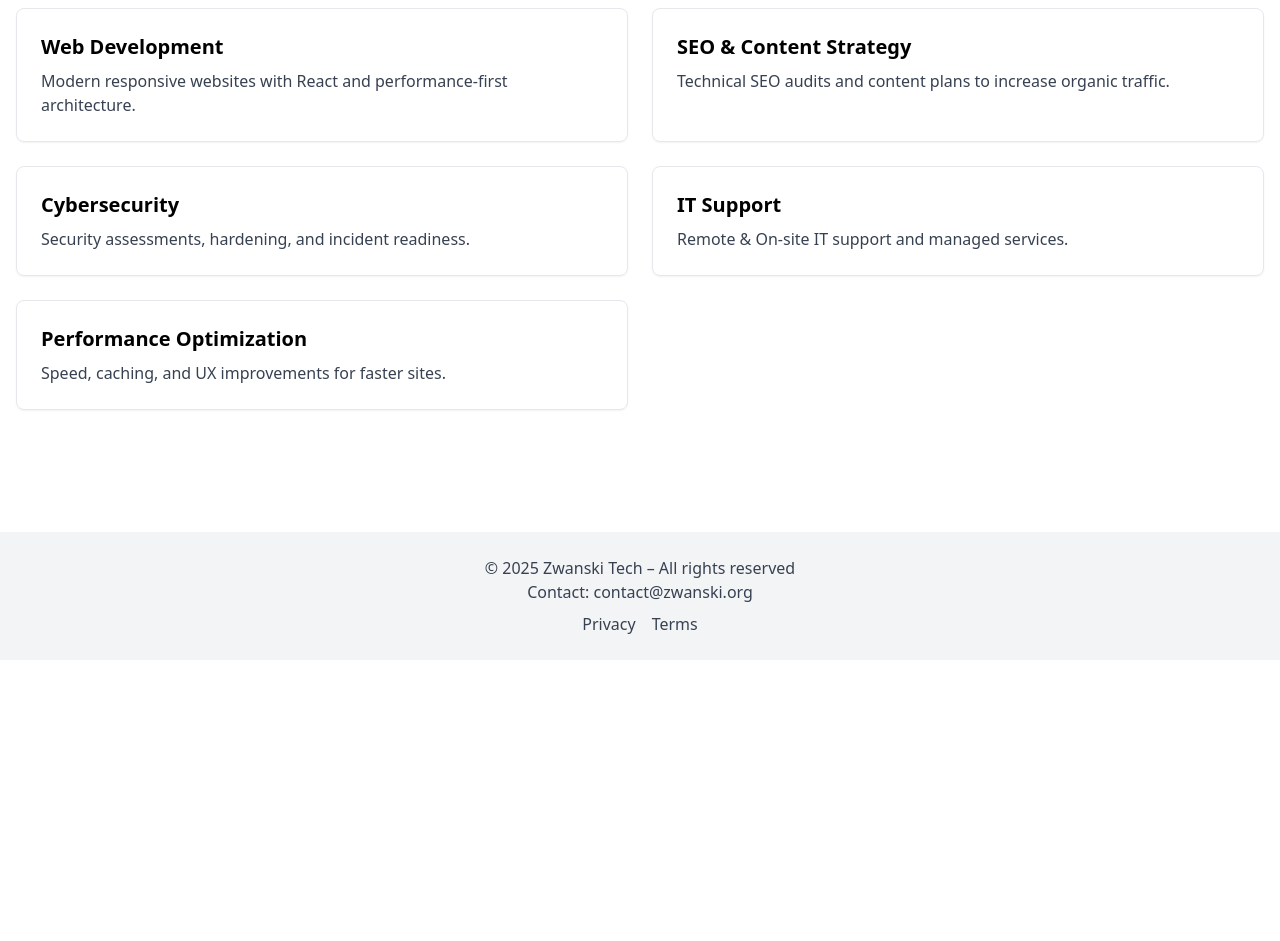
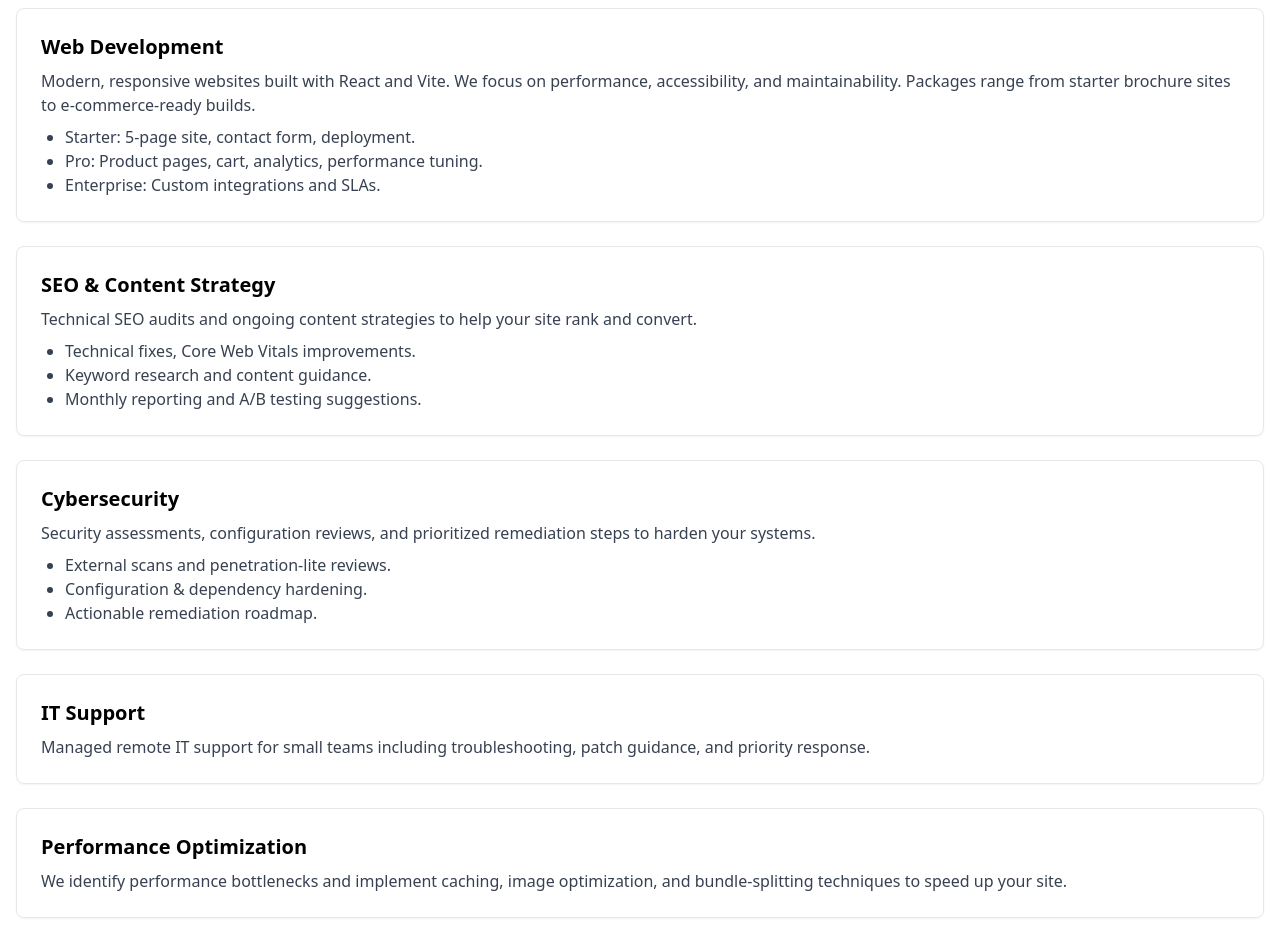
Before and after one commit to zwanski2019/zwanski-store, a React (Vite) app: page /services in a window 1280 px wide. Shown: the part 140-1081 px from the top of the page. Before the commit the page ends 800 px from the top, so only its background shows below. Built offline with nearby package versions, Linux system fonts and the light colour scheme.

Commit message:
chore: expand pages with full static content; make checkout PayPal-only (static)

```diff
--- a/src/pages/Contact.tsx
+++ b/src/pages/Contact.tsx
@@ -8,8 +8,16 @@ export default function Contact(){
 
   const submit = (e:React.FormEvent)=>{
     e.preventDefault()
-    // Client-side only: pretend to send and show confirmation
-    setSent(true)
+    // Client-side only: store message locally (demo) and show confirmation
+    try{
+      const existing = JSON.parse(localStorage.getItem('zwanski_messages_v1') || '[]')
+      existing.push({ name, email, message, date: new Date().toISOString() })
+      localStorage.setItem('zwanski_messages_v1', JSON.stringify(existing))
+      setSent(true)
+      setName(''); setEmail(''); setMessage('')
+    }catch(e){
+      alert('Unable to save message locally in this browser.')
+    }
   }
 
   return (
--- a/src/pages/CookiesPolicy.tsx
+++ b/src/pages/CookiesPolicy.tsx
@@ -4,7 +4,14 @@ export default function CookiesPolicy(){
   return (
     <div>
       <h1 className='text-3xl font-bold mb-4'>Cookies Policy</h1>
-      <p className='text-gray-700'>This site uses essential cookies for functionality. No tracking cookies are used by default. LocalStorage is used to persist cart data.</p>
+      <p className='text-gray-700'>This demo uses browser LocalStorage to persist the shopping cart and demo messages. The site does not set tracking cookies by default.</p>
+
+      <section className='mt-4'>
+        <h3 className='font-semibold'>Essential Storage</h3>
+        <p className='text-gray-700 mt-2'>LocalStorage entries used by this site include cart contents (`zwanski_cart_v1`) and demo messages (`zwanski_messages_v1`). These are stored only in the user's browser and are not transmitted to servers by the demo application.</p>
+      </section>
+
+      <p className='text-sm text-gray-600 mt-6'>For production, implement appropriate cookie consent and a cookie policy that reflects your analytics, ads, or third-party services.</p>
     </div>
   )
 }
--- a/src/pages/Privacy.tsx
+++ b/src/pages/Privacy.tsx
@@ -2,8 +2,28 @@ import React from 'react'
 export default function Privacy(){
   return (
     <div>
-      <h1 className='text-2xl font-bold mb-4'>Privacy Policy</h1>
-      <p>This privacy policy is a starting template. Modify it to reflect how you collect, store and process user data. Do not publish without legal review for your jurisdiction.</p>
+      <h1 className='text-3xl font-bold mb-4'>Privacy Policy</h1>
+      <p className='text-gray-700'>Effective date: December 3, 2025</p>
+
+      <section className='mt-4'>
+        <h2 className='font-semibold'>Overview</h2>
+        <p className='text-gray-700 mt-2'>Zwanski Tech operates this website and respects your privacy. This site is a demonstration static storefront and stores limited data in your browser LocalStorage (for example cart contents and demo contact messages). We do not collect personal information server-side in this demo application.</p>
+      </section>
+
+      <section className='mt-4'>
+        <h3 className='font-semibold'>Data stored in this demo</h3>
+        <ul className='list-disc ml-6 text-gray-700 mt-2'>
+          <li>Cart contents (LocalStorage) to persist shopping state between visits.</li>
+          <li>Optional demo contact messages stored locally in your browser.</li>
+        </ul>
+      </section>
+
+      <section className='mt-4'>
+        <h3 className='font-semibold'>Third-party services</h3>
+        <p className='text-gray-700 mt-2'>The demo includes the PayPal client SDK for browser-based checkout. When using real services, review their privacy policies. This static demo does not send data to third-party servers by default.</p>
+      </section>
+
+      <p className='text-sm text-gray-600 mt-6'>This privacy statement is for demonstration only. For production use, create a privacy policy appropriate to your legal obligations.</p>
     </div>
   )
 }
--- a/src/pages/RefundPolicy.tsx
+++ b/src/pages/RefundPolicy.tsx
@@ -4,7 +4,23 @@ export default function RefundPolicy(){
   return (
     <div>
       <h1 className='text-3xl font-bold mb-4'>Refund Policy</h1>
-      <p className='text-gray-700'>Refunds are provided on a case-by-case basis. Digital services and licenses are generally non-refundable once delivered. Contact support for requests.</p>
+      <p className='text-gray-700'>Effective date: December 3, 2025</p>
+
+      <section className='mt-4'>
+        <h3 className='font-semibold'>Digital Products & Services</h3>
+        <p className='text-gray-700 mt-2'>Digital goods, services, and delivered work are generally non-refundable once delivered. If you believe you have a valid reason for a refund (e.g., duplicated charge or failure to deliver), contact support.</p>
+      </section>
+
+      <section className='mt-4'>
+        <h3 className='font-semibold'>How to Request a Refund</h3>
+        <ol className='list-decimal ml-6 text-gray-700 mt-2'>
+          <li>Contact <a href='mailto:contact@zwanski.org' className='text-indigo-600'>contact@zwanski.org</a> with your order details.</li>
+          <li>We will acknowledge within 5 business days and review the request.</li>
+          <li>If approved, refunds will be processed via the original payment method.</li>
+        </ol>
+      </section>
+
+      <p className='text-sm text-gray-600 mt-6'>This policy is a template. For production commerce, adopt a refund policy that complies with local consumer protection laws.</p>
     </div>
   )
 }
--- a/src/pages/Services.tsx
+++ b/src/pages/Services.tsx
@@ -12,13 +12,51 @@ export default function Services(){
   return (
     <div>
       <h1 className='text-3xl font-bold mb-4'>Services</h1>
-      <div className='grid sm:grid-cols-2 gap-6'>
-        {SERVICES.map(s=> (
-          <div key={s.id} className='p-6 border rounded-lg shadow-sm'>
-            <h3 className='font-semibold text-xl'>{s.title}</h3>
-            <p className='mt-2 text-gray-700'>{s.desc}</p>
-          </div>
-        ))}
+      <div className='space-y-6'>
+        <div className='p-6 border rounded-lg shadow-sm'>
+          <h3 className='font-semibold text-xl'>Web Development</h3>
+          <p className='mt-2 text-gray-700'>Modern, responsive websites built with React and Vite. We focus on performance, accessibility, and maintainability. Packages range from starter brochure sites to e-commerce-ready builds.</p>
+          <ul className='list-disc ml-6 mt-2 text-gray-700'>
+            <li>Starter: 5-page site, contact form, deployment.</li>
+            <li>Pro: Product pages, cart, analytics, performance tuning.</li>
+            <li>Enterprise: Custom integrations and SLAs.</li>
+          </ul>
+        </div>
+
+        <div className='p-6 border rounded-lg shadow-sm'>
+          <h3 className='font-semibold text-xl'>SEO & Content Strategy</h3>
+          <p className='mt-2 text-gray-700'>Technical SEO audits and ongoing content strategies to help your site rank and convert.</p>
+          <ul className='list-disc ml-6 mt-2 text-gray-700'>
+            <li>Technical fixes, Core Web Vitals improvements.</li>
+            <li>Keyword research and content guidance.</li>
+            <li>Monthly reporting and A/B testing suggestions.</li>
+          </ul>
+        </div>
+
+        <div className='p-6 border rounded-lg shadow-sm'>
+          <h3 className='font-semibold text-xl'>Cybersecurity</h3>
+          <p className='mt-2 text-gray-700'>Security assessments, configuration reviews, and prioritized remediation steps to harden your systems.</p>
+          <ul className='list-disc ml-6 mt-2 text-gray-700'>
+            <li>External scans and penetration-lite reviews.</li>
+            <li>Configuration & dependency hardening.</li>
+            <li>Actionable remediation roadmap.</li>
+          </ul>
+        </div>
+
+        <div className='p-6 border rounded-lg shadow-sm'>
+          <h3 className='font-semibold text-xl'>IT Support</h3>
+          <p className='mt-2 text-gray-700'>Managed remote IT support for small teams including troubleshooting, patch guidance, and priority response.</p>
+        </div>
+
+        <div className='p-6 border rounded-lg shadow-sm'>
+          <h3 className='font-semibold text-xl'>Performance Optimization</h3>
+          <p className='mt-2 text-gray-700'>We identify performance bottlenecks and implement caching, image optimization, and bundle-splitting techniques to speed up your site.</p>
+        </div>
+
+        <div className='p-6 border rounded-lg shadow-sm'>
+          <h3 className='font-semibold text-xl'>Training & Workshops</h3>
+          <p className='mt-2 text-gray-700'>Hands-on workshops and training sessions for teams on topics like React fundamentals, web performance, and basic security practices.</p>
+        </div>
       </div>
     </div>
   )
--- a/src/pages/ShippingPolicy.tsx
+++ b/src/pages/ShippingPolicy.tsx
@@ -4,7 +4,17 @@ export default function ShippingPolicy(){
   return (
     <div>
       <h1 className='text-3xl font-bold mb-4'>Shipping Policy</h1>
-      <p className='text-gray-700'>Most products are digital or services — no physical shipping is required. For physical items, shipping costs and timelines will be communicated at purchase.</p>
+      <p className='text-gray-700'>Most offerings on Zwanski Tech are digital services or downloadable licenses, and do not require physical shipping. For any physical goods (if offered), shipping costs and timelines will be disclosed at purchase.</p>
+
+      <section className='mt-4'>
+        <h3 className='font-semibold'>Digital Products</h3>
+        <p className='text-gray-700 mt-2'>Digital products are delivered electronically; delivery details will be provided after purchase.</p>
+      </section>
+
+      <section className='mt-4'>
+        <h3 className='font-semibold'>Physical Goods (if any)</h3>
+        <p className='text-gray-700 mt-2'>If physical items become available, shipping regions, rates, and estimated delivery times will be shown during checkout.</p>
+      </section>
     </div>
   )
 }
--- a/src/pages/Terms.tsx
+++ b/src/pages/Terms.tsx
@@ -2,8 +2,20 @@ import React from 'react'
 export default function Terms(){
   return (
     <div>
-      <h1 className='text-2xl font-bold mb-4'>Terms & Conditions</h1>
-      <p>Standard terms template. Update with legal counsel to match local laws for sales, refunds, and consumer rights.</p>
+      <h1 className='text-3xl font-bold mb-4'>Terms & Conditions</h1>
+      <p className='text-gray-700'>These terms govern the use of the Zwanski Tech demo storefront. This site is a static demo intended to show a client-side store and does not represent a final production commerce agreement.</p>
+
+      <section className='mt-4'>
+        <h3 className='font-semibold'>Use of Site</h3>
+        <p className='text-gray-700 mt-2'>You may browse and use the site for demonstration and evaluation purposes. Purchases made in this demo (if enabled) are client-side only and require integration with payment processors for production sales.</p>
+      </section>
+
+      <section className='mt-4'>
+        <h3 className='font-semibold'>Limitation of Liability</h3>
+        <p className='text-gray-700 mt-2'>The maintainers provide this demo "as-is" without warranties. Zwanski Tech is not liable for data loss, service interruption, or other damages arising from use of this demo site.</p>
+      </section>
+
+      <p className='text-sm text-gray-600 mt-6'>For real commercial usage, consult legal counsel and replace this template with legally reviewed terms.</p>
     </div>
   )
 }
```
Also changed, not shown: src/pages/Checkout.tsx (+10 -28 lines), 1 other file (tests, documents, lock files or other folders).
